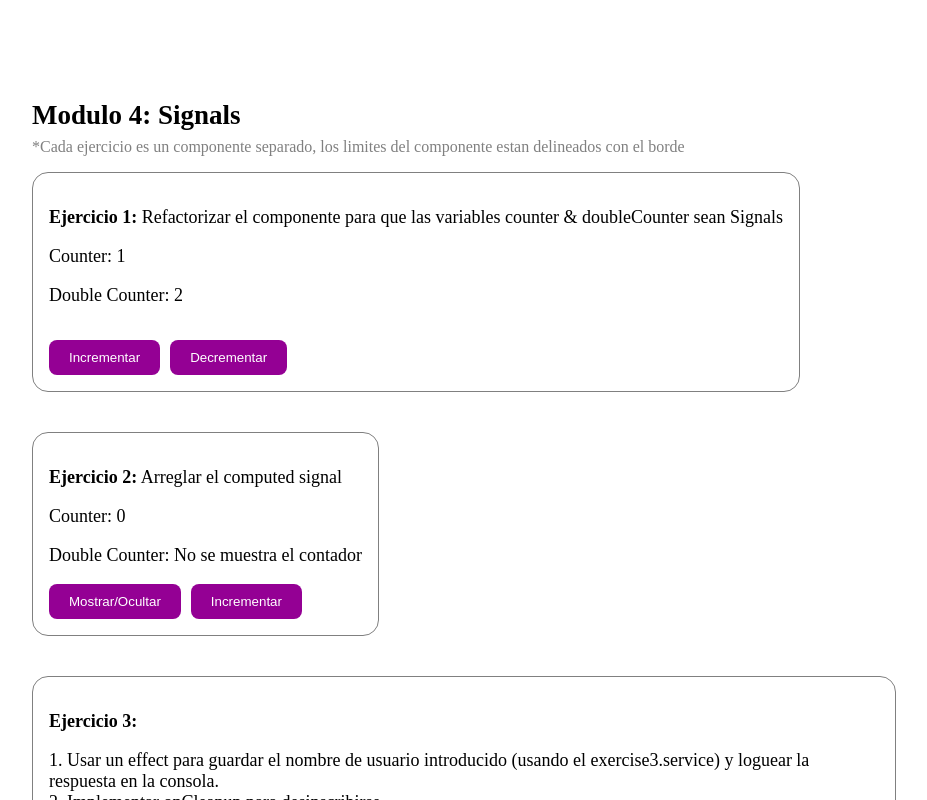
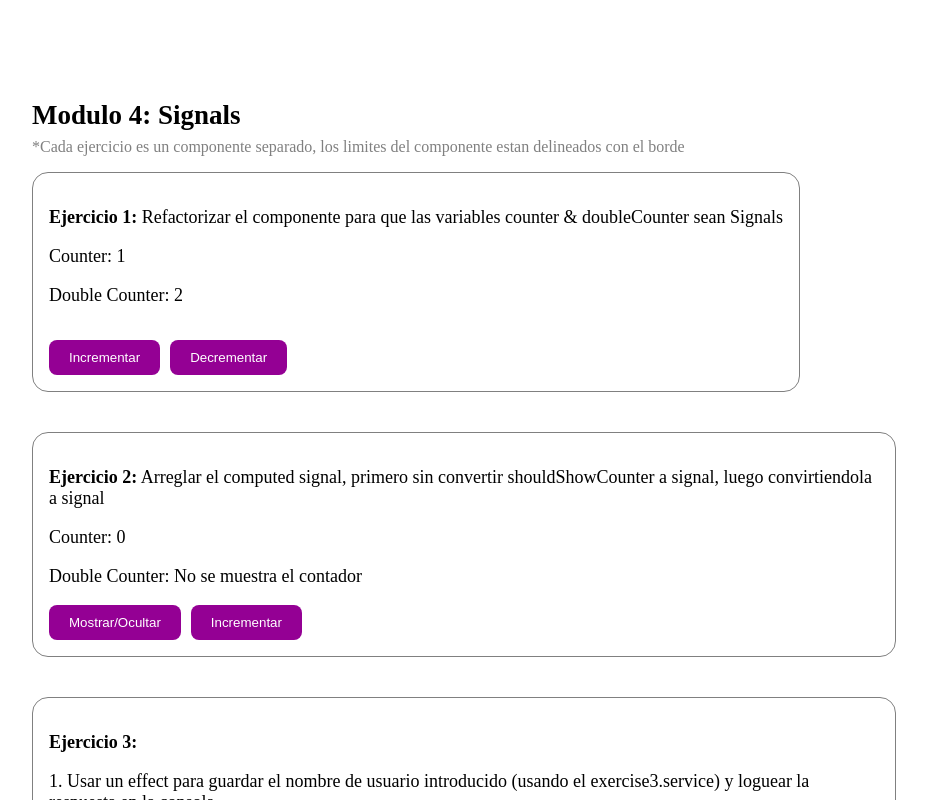
Before and after one commit to lsimonar/waynabox-angular17-workshop, an Angular app: page /modulo-4 in a window 1280 px wide. Shown: the top 800 px of the page, without its empty margins (176-1103 px from the left). Built offline with nearby package versions, Linux system fonts and the light colour scheme.

Commit message:
improved ex2

```diff
--- a/src/app/Modulos/4-signals/components/exercise2/exercise2.component.html
+++ b/src/app/Modulos/4-signals/components/exercise2/exercise2.component.html
@@ -1,5 +1,5 @@
 <div class="container">
-    <p><b>Ejercicio 2:</b> Arreglar el computed signal</p>
+    <p><b>Ejercicio 2:</b> Arreglar el computed signal, primero sin convertir shouldShowCounter a signal, luego convirtiendola a signal</p>
     <p>Counter: {{ counter() }}</p>
     <p>Double Counter: {{ doubleCounter() }}</p>
     <button (click)="shouldShowCounter = !shouldShowCounter">Mostrar/Ocultar</button>
```
